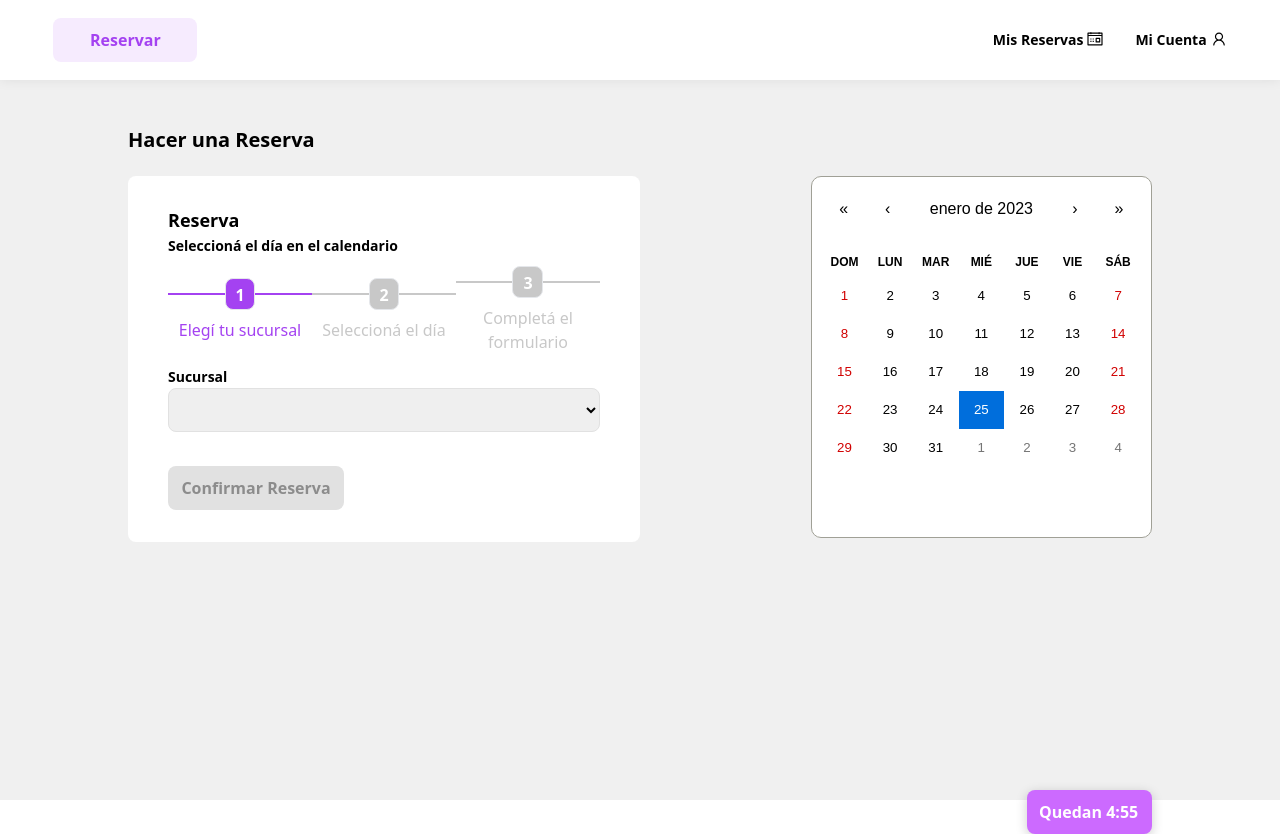
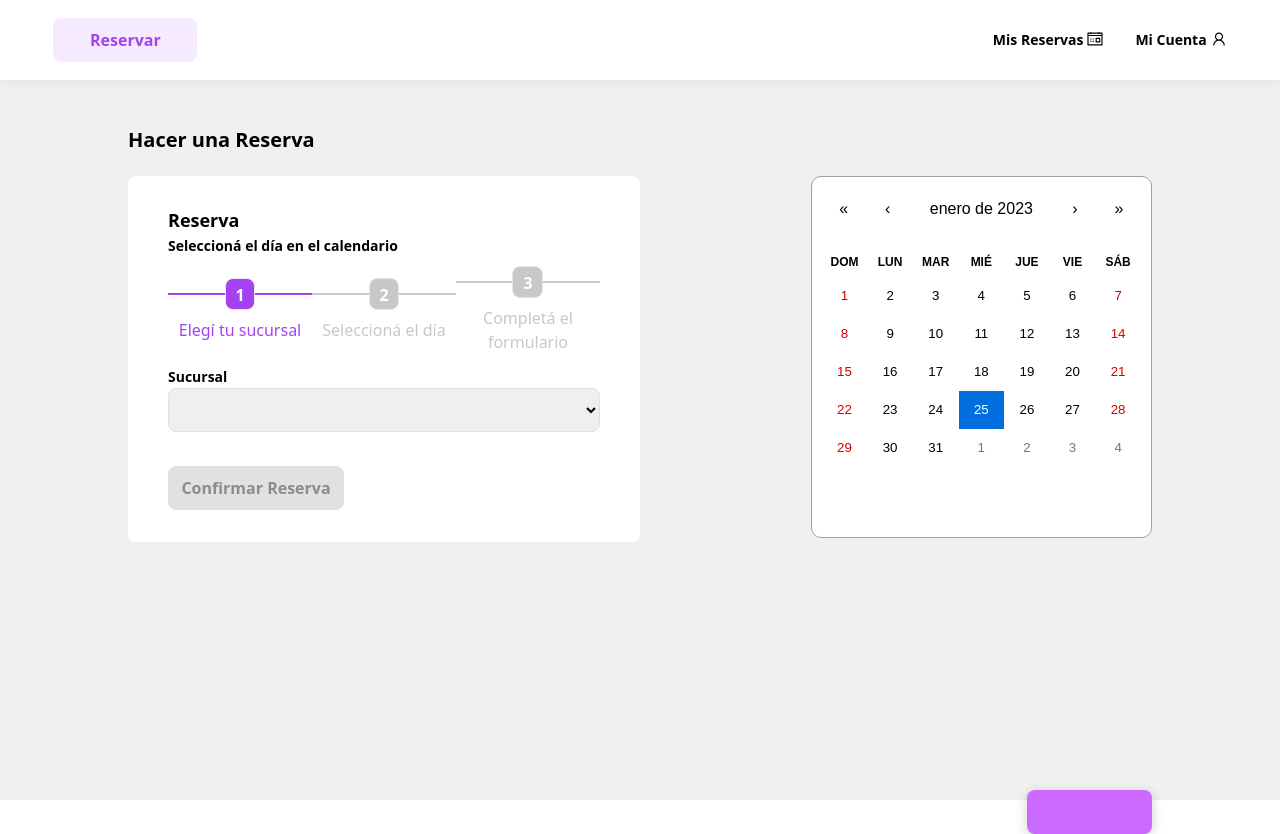
Before and after one commit to ElianRivoira/appointmentApp, a Next.js app in the folder appointments-app/: page /reservePanel in a window 1280 px wide. Built offline with nearby package versions, Linux system fonts and the light colour scheme; sample sign-in values are in the browser's storage.

Commit message:
added conditional countDown

```diff
--- /dev/null
+++ b/appointments-app/src/components/CountDown.tsx
@@ -0,0 +1,46 @@
+import React, { useEffect } from 'react';
+
+interface CountDownProps {
+  start: boolean;
+  countDown: string;
+  setCountDown: (state: string) => void;
+  formatTime: (mss: number) => string;
+  margin: boolean;
+}
+
+const CountDown: React.FC<CountDownProps> = ({start, countDown, setCountDown, formatTime, margin}) => {
+
+  useEffect(() => {
+    if(start){
+      const expirationDate = new Date().getTime() + 300000; // 5 minutes
+      const intervalId = setInterval(() => {
+        const now = new Date();
+        const difference = expirationDate - now.getTime();
+        const count = formatTime(difference);
+        setCountDown(count);
+      }, 1000);
+
+      return () => {
+        clearInterval(intervalId);
+      };
+    }
+  }, [start]);
+
+  return (
+    margin ? (
+      <div className='flex w-full justify-end mt-62'>
+        <div className='rounded-lg h-11 bg-cruceHover p-3 text-lb font-bold text-white w-30 shadow-timer'>
+          {countDown}
+        </div>
+      </div>
+    ) : (
+      <div className='flex w-full justify-end'>
+        <div className='rounded-lg h-11 bg-cruceHover p-3 text-lb font-bold text-white w-30 shadow-timer'>
+          {countDown}
+        </div>
+      </div>
+    )
+  );
+};
+
+export default CountDown;
--- a/appointments-app/src/components/ReservePanelForm.tsx
+++ b/appointments-app/src/components/ReservePanelForm.tsx
@@ -1,6 +1,6 @@
 import React from 'react';
 
-interface Props {
+interface ReservePanelProps {
   handleSubmit: (e: React.FormEvent) => Promise<void>;
   branch: string;
   setBranch: (state: string) => void;
@@ -16,7 +16,7 @@ interface Props {
   date: Date
 }
 
-const ReservePanelForm: React.FC<Props> = ({
+const ReservePanelForm: React.FC<ReservePanelProps> = ({
   handleSubmit,
   branch,
   setBranch,
--- a/appointments-app/src/pages/reservePanel.tsx
+++ b/appointments-app/src/pages/reservePanel.tsx
@@ -10,6 +10,7 @@ import ReservePanelForm from '@/components/ReservePanelForm';
 import { postReserve } from '@/services/appointments';
 import { useSelector } from 'react-redux';
 import { RootState } from '@/store';
+import CountDown from '@/components/CountDown';
 
 const ReservePanel = () => {
   const [branch, setBranch] = useState('');
@@ -20,9 +21,10 @@ const ReservePanel = () => {
   const [email, setEmail] = useState('');
   const [time, setTime] = useState('');
   const [countDown, setCountDown] = useState('');
+  const [start, setStart] = useState(false);
   const router = useRouter();
-  const { user } = useSelector((state: RootState) => state.user)
-  const userId = user ? user.id : 'null'
+  const { user } = useSelector((state: RootState) => state.user);
+  const userId = user ? user.id : 'null';
 
   const handleSubmit = async (e: React.FormEvent) => {
     e.preventDefault();
@@ -39,19 +41,12 @@ const ReservePanel = () => {
   };
 
   useEffect(() => {
-    const token = localStorage.getItem('token')
-    if(!token) router.push('login')
-    const expirationDate = new Date().getTime() + 300000; // 5 minutes
-    const intervalId = setInterval(() => {
-      const now = new Date();
-      const difference = expirationDate - now.getTime();
-      const count = formatTime(difference);
-      setCountDown(count);
-    }, 1000);
+    if (branch) setStart(true);
+  }, [branch]);
 
-    return () => {
-      clearInterval(intervalId);
-    };
+  useEffect(() => {
+    const token = localStorage.getItem('token');
+    if (!token) router.push('login');
   }, []);
 
   return (
@@ -155,17 +150,21 @@ const ReservePanel = () => {
           </div>
         </div>
         {selectedDate === true ? (
-          <div className='flex w-full justify-end'>
-            <div className='rounded-lg h-11 bg-cruceHover p-3 text-lb font-bold text-white w-30 shadow-timer'>
-              {countDown}
-            </div>
-          </div>
+          <CountDown
+            start={start}
+            countDown={countDown}
+            setCountDown={setCountDown}
+            formatTime={formatTime}
+            margin={false}
+          />
         ) : (
-          <div className='flex w-full justify-end mt-62'>
-            <div className='rounded-lg h-11 bg-cruceHover p-3 text-lb font-bold text-white w-30 shadow-timer'>
-              {countDown}
-            </div>
-          </div>
+          <CountDown
+            start={start}
+            countDown={countDown}
+            setCountDown={setCountDown}
+            formatTime={formatTime}
+            margin={true}
+          />
         )}
       </div>
     </div>
```
